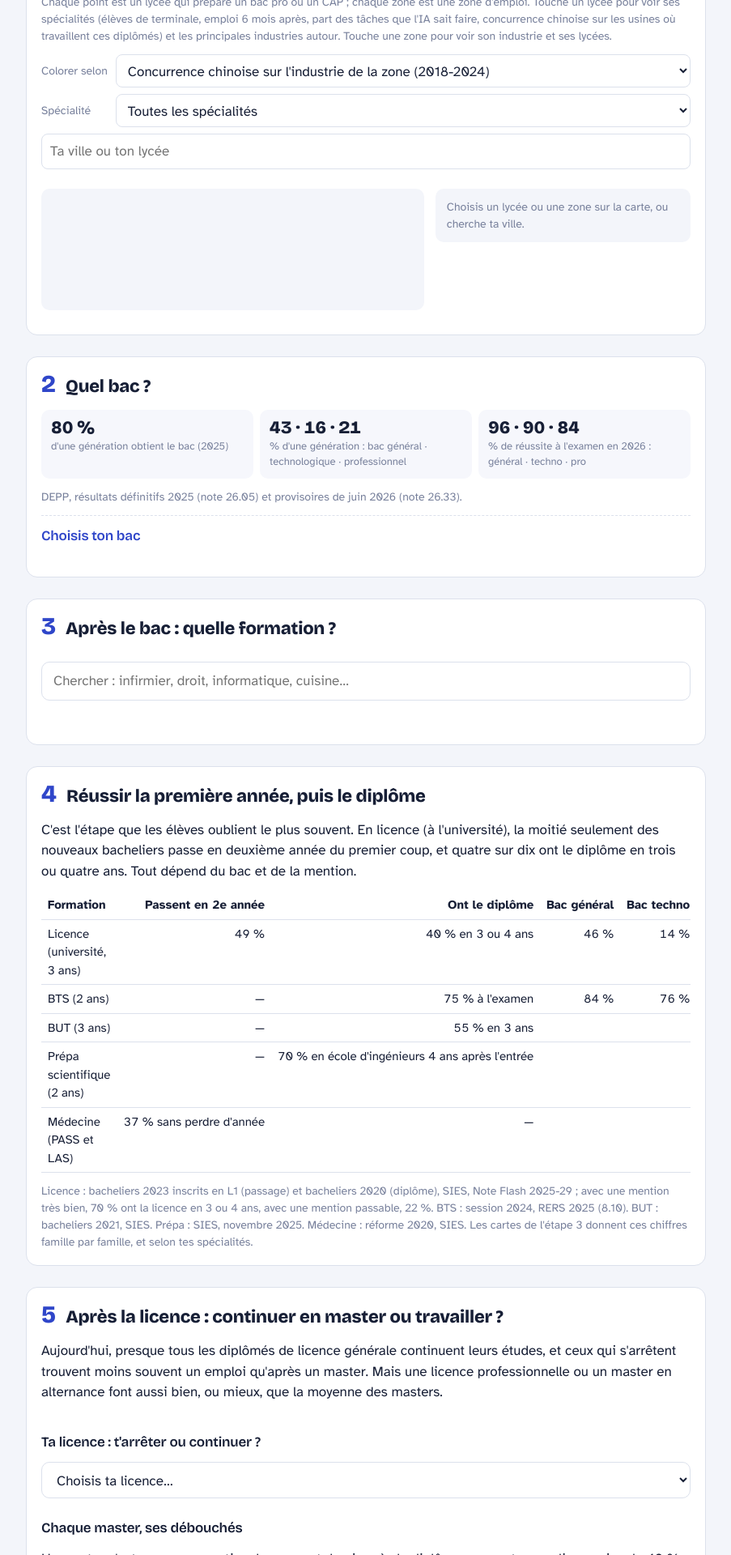
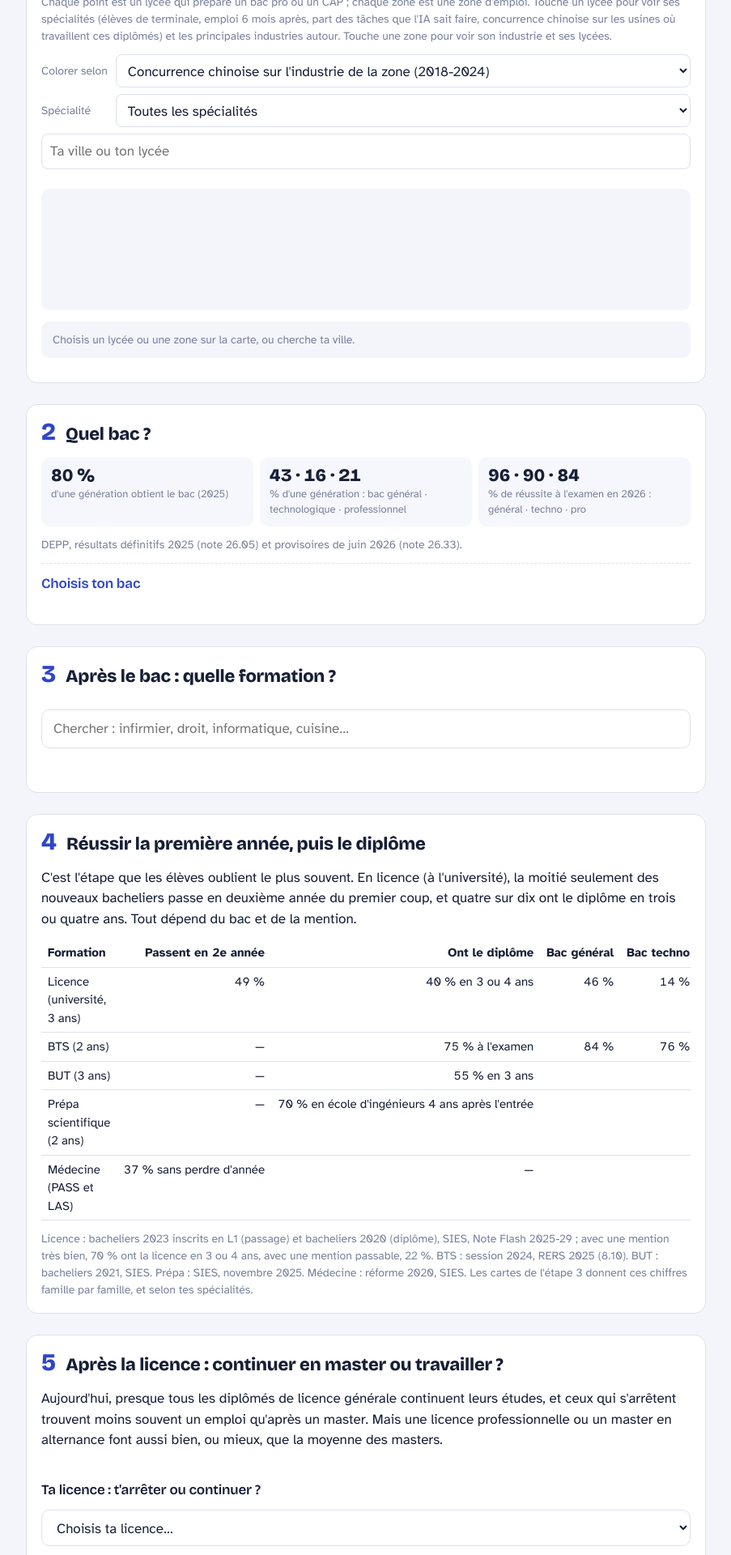
Before and after one commit to politiques-educatives/politiques-educatives.github.io, a Jekyll site: the page boussole/index.html, which Jekyll copies as it is, in a window 1280 px wide. Shown: the part 1166-3086 px from the top of the page at 81% size, without its empty margins (188-1091 px from the left). Built offline with Jekyll 4.4.1, drawn with Linux system fonts in a browser that asks for light colours; a script that is not in the unit is left out.

Commit message:
Carte des lycées pro : fiche du lycée sous la carte, pleine largeur
Co-Authored-By: Claude Opus 5.5 <noreply@anthropic.com>

```diff
--- a/boussole/index.html
+++ b/boussole/index.html
@@ -40,8 +40,9 @@ p { margin: 0; }
 .src { font-size: 13px; color: var(--ink-3); }
 header { display: grid; gap: 12px; }
 .map-wrap { display: grid; grid-template-columns: minmax(0, 3fr) minmax(260px, 2fr); gap: 14px; align-items: start; }
-@media (max-width: 1100px) { .map-wrap { grid-template-columns: 1fr; } }
-#lp-svg { max-height: 760px; }
+.map-wrap { grid-template-columns: 1fr !important; }
+#lp-svg { max-height: 560px; }
+#lp-panel { max-height: none; }
 #lp-svg { width: 100%; height: auto; background: var(--bg); border-radius: 10px; touch-action: manipulation; }
 #lp-svg path { stroke: var(--card); stroke-width: 0.6; cursor: pointer; }
 #lp-svg path:hover, #lp-svg path.on { stroke: var(--ink); stroke-width: 1.6; }
```
